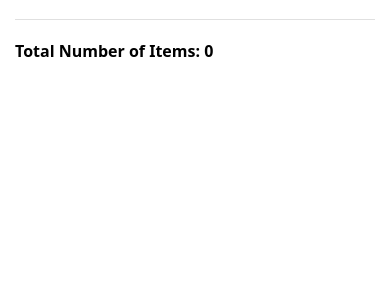
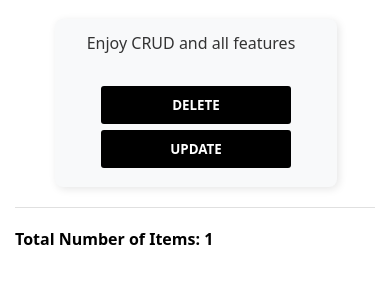
Before and after one commit to AdityaK0/JavaScript-Projects, a website: page starter/todo.html in a window 390 px wide. Shown: the part 567-848 px from the top of the page. Drawn offline with Linux system fonts and the light colour scheme.

Commit message:
intial data and button responsive for todo

```diff
--- a/starter/todo.html
+++ b/starter/todo.html
@@ -161,6 +161,9 @@
             .newDiv{
                flex-direction: column;
             }
+            .btnContainer{
+                flex-direction: column;
+            }
         }
 
 
--- a/starter/todo.js
+++ b/starter/todo.js
@@ -19,7 +19,7 @@ document.addEventListener("DOMContentLoaded", () => {
     let itemParent = document.getElementById('itemlist');
     itemParent.style.marginRight="4rem";
 
-    let value = JSON.parse(localStorage.getItem("data")) || [];
+    let value = JSON.parse(localStorage.getItem("data")) || ["Enjoy CRUD and all features"];
 
     value.forEach((itemText) => {
         addListItem(itemParent, itemText);
```
